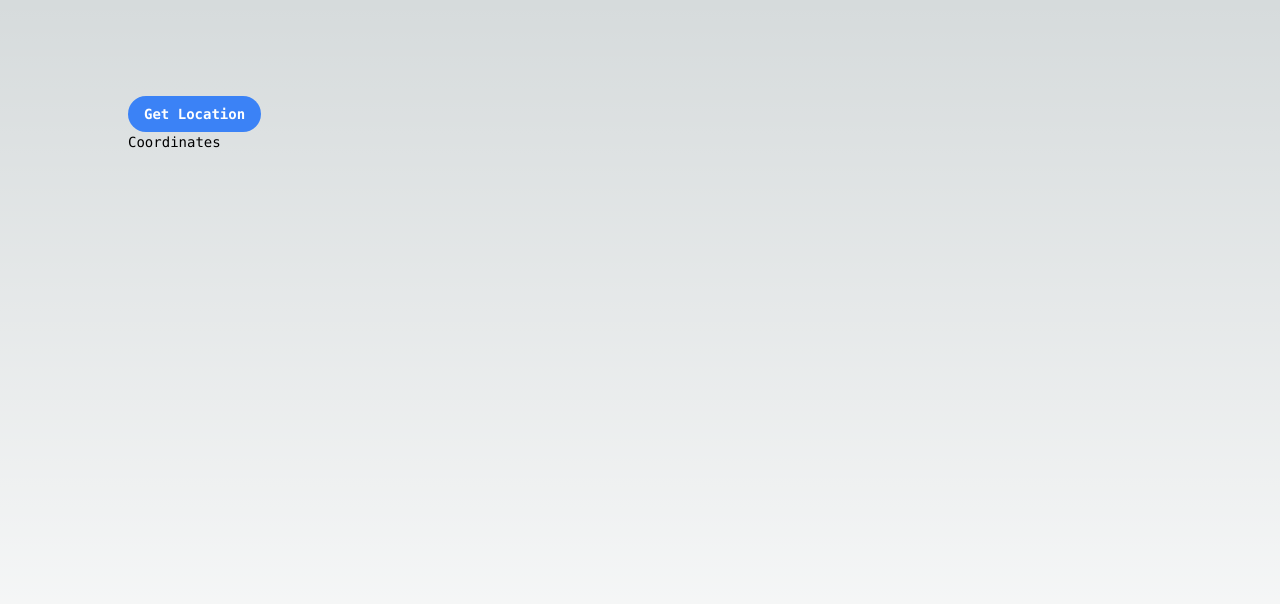
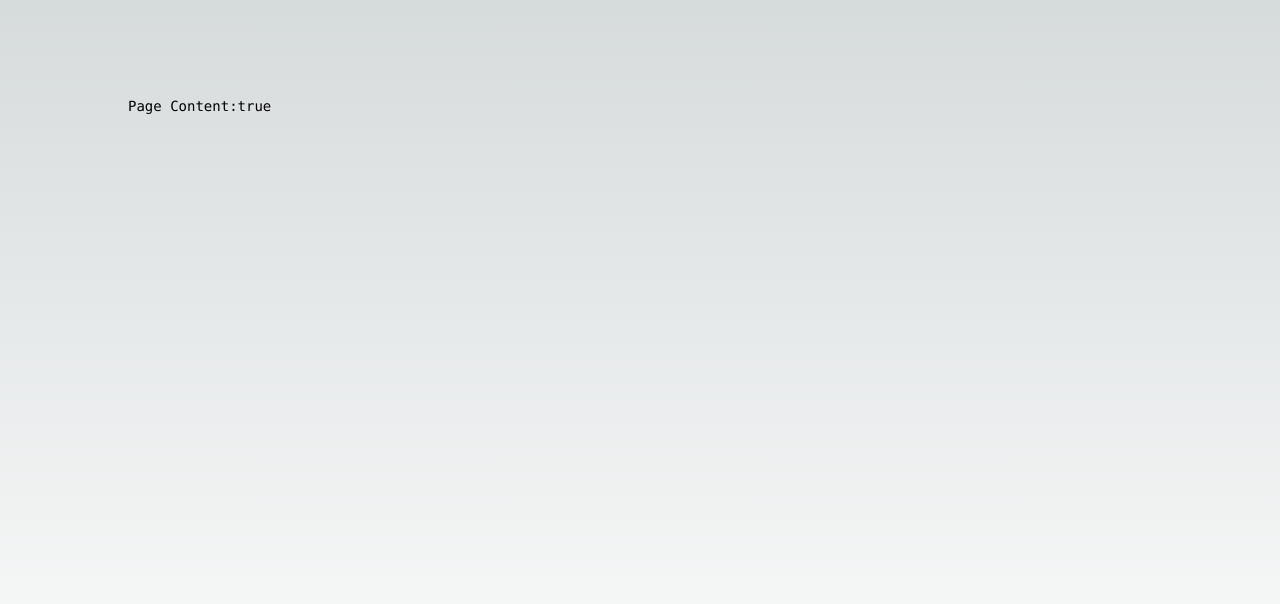
Before and after one commit to samtmorgan/super-potato, a Next.js app: page / in a window 1280 px wide. Shown: the top 604 px of the page. Built offline with nearby package versions, Linux system fonts and the light colour scheme.

Commit message:
feat: add context

```diff
--- a/src/app/page.tsx
+++ b/src/app/page.tsx
@@ -1,54 +1,63 @@
-"use client";
+'use client';
 
-import { useCallback, useEffect, useState } from "react";
+import PageContent from '@/components/PageContent';
+import { AppContext, AppContextProvider } from '@/context/AppContext';
+import React, { useCallback, useEffect, useState } from 'react';
+
+interface IWeather {
+  current_weather: {
+    temperature: number;
+  };
+}
 
 export default function Home() {
   const [lat, setLat] = useState<number | null>(null);
   const [lng, setLng] = useState<number | null>(null);
   const [status, setStatus] = useState<string | null>(null);
-  const [weather, setWeather] = useState<{
-    current_weather: { temperature: number };
-  } | null>(null);
+  const [weather, setWeather] = useState<IWeather | null>(null);
+  //   const [geolocationSupported, setGeolocationSupported] = useState<boolean>(false);
 
   const getLocation = () => {
-    console.log("clicked");
+    console.log('clicked');
     if (!navigator.geolocation) {
-      setStatus("Geolocation is not supported by your browser");
+      setStatus('Geolocation is not supported by your browser');
     } else {
-      setStatus("Locating...");
+      setStatus('Locating...');
       navigator.geolocation.getCurrentPosition(
-        (position) => {
+        position => {
           setStatus(null);
           setLat(position.coords.latitude);
           setLng(position.coords.longitude);
         },
         () => {
-          setStatus("Unable to retrieve your location");
-        }
+          setStatus('Unable to retrieve your location');
+        },
       );
     }
   };
 
   const ifClicked = useCallback(() => {
-    const url = `https://api.open-meteo.com/v1/forecast?latitude=${lat}&longitude=${lng}&current_weather=true&hourly=temperature_2m,relativehumidity_2m,windspeed_10m`;
+    const url = `https://api.open-meteo.com/v1/forecast?latitude=${lat}
+      &longitude=${lng}
+      &current_weather=true&hourly=temperature_2m,
+      relativehumidity_2m,windspeed_10m`;
     fetch(url)
-      .then((res) => {
+      .then(res => {
         if (res.ok) {
-          console.log(res.status);
+          //   console.log(res.status);
           return res.json();
-        } else {
-          if (res.status === 404) {
-            return alert("Oops, there seems to be an error!(wrong location)");
-          }
-          alert("Oops, there seems to be an error!");
-          throw new Error("You have an error");
         }
+        if (res.status === 404) {
+          return alert('Oops, there seems to be an error!(wrong location)');
+        }
+        // alert('Oops, there seems to be an error!');
+        throw new Error('You have an error');
       })
-      .then((object) => {
-        console.log(object);
+      .then(object => {
+        // console.log(object);
         setWeather(object);
       })
-      .catch((error) => console.log(error));
+      .catch(error => console.log(error));
   }, [lat, lng]);
 
   useEffect(() => {
@@ -60,21 +69,9 @@ export default function Home() {
   return (
     <main className="flex min-h-screen flex-col items-center justify-between p-24">
       <div className="z-10 max-w-5xl w-full items-center justify-between font-mono text-sm lg:flex">
-        <div>
-          <button
-            className="bg-blue-500 hover:bg-blue-700 text-white font-bold py-2 px-4 rounded-full active:bg-blue-800 "
-            onClick={getLocation}
-          >
-            Get Location
-          </button>
-          <h1>Coordinates</h1>
-          <p>{status}</p>
-          {lat && <p>Latitude: {lat}</p>}
-          {lng && <p>Longitude: {lng}</p>}
-          {weather && (
-            <p>Temperature: {weather.current_weather.temperature}°C</p>
-          )}
-        </div>
+        <AppContextProvider>
+          <PageContent />
+        </AppContextProvider>
       </div>
     </main>
   );
--- a/src/app/static/weatherTypes.ts
+++ b/src/app/static/weatherTypes.ts
@@ -1,16 +1,16 @@
-import { WiDaySunny, WiNightClear, WiNa } from "react-icons/wi";
+import { WiDaySunny, WiNightClear, WiNa } from 'react-icons/wi';
 
 export const weatherTypes = (weatherCode: number) => {
   switch (weatherCode) {
     case 0:
       return {
-        weather: "Clear sky",
+        weather: 'Clear sky',
         iconDay: WiDaySunny,
         iconNight: WiNightClear,
       };
     default:
       return {
-        weather: "Unknown",
+        weather: 'Unknown',
         iconDay: WiNa,
         iconNight: WiNa,
       };
--- /dev/null
+++ b/src/components/LocationInterface.tsx
@@ -0,0 +1,3 @@
+export default function LocationInterface() {
+  const { coords, setCoords } = useContext(Context);
+}
--- /dev/null
+++ b/src/components/PageContent.tsx
@@ -0,0 +1,44 @@
+import { useAppContext } from '@/context/AppContext';
+
+export default function PageContent() {
+  const { loading, coords } = useAppContext();
+  console.log(loading);
+  return (
+    <div>
+      <h1>Page Content:{`${loading}`}</h1>
+    </div>
+  );
+}
+
+{
+  /* <div>
+            <button
+              className="bg-blue-500 hover:bg-blue-700 text-white font-bold py-2 px-4 rounded-full active:bg-blue-800 "
+              onClick={getLocation}
+              type="button"
+            >
+              Get Location
+            </button>
+            <h1>Coordinates</h1>
+            <p>{status}</p>
+            {lat && (
+              <p>
+                Latitude:
+                {lat}
+              </p>
+            )}
+            {lng && (
+              <p>
+                Longitude:
+                {lng}
+              </p>
+            )}
+            {weather && (
+              <p>
+                Temperature:
+                {weather.current_weather.temperature}
+                °C
+              </p>
+            )}
+          </div> */
+}
--- /dev/null
+++ b/src/context/AppContext.tsx
@@ -0,0 +1,31 @@
+import { createContext, useContext, useState } from 'react';
+
+interface ICoords {
+  lat: number;
+  lng: number;
+}
+
+interface IContextType {
+  coords: ICoords | null;
+  setCoords: (coords: ICoords) => void;
+  loading: boolean;
+}
+
+const AppContext = createContext<IContextType>({ coords: null, setCoords: () => {}, loading: true });
+
+const useAppContext = () => {
+  const context = useContext(AppContext);
+  if (context === undefined) {
+    throw new Error('useAppContext was used outside of its Provider');
+  }
+  return context;
+};
+
+function AppContextProvider({ children }: { children: React.ReactNode }) {
+  const [coords, setCoords] = useState<ICoords | null>(null);
+  const [loading, setLoading] = useState<boolean>(true);
+
+  return <AppContext.Provider value={{ coords, setCoords, loading }}>{children}</AppContext.Provider>;
+}
+
+export { AppContext, AppContextProvider, useAppContext };
```
Also changed, not shown: package.json (+16 -3 lines), src/app/layout.tsx (+8 -11 lines), .eslintrc.json, 2 other files (tests, documents, lock files or other folders).
